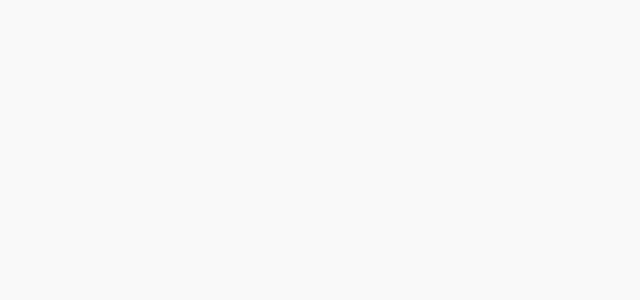
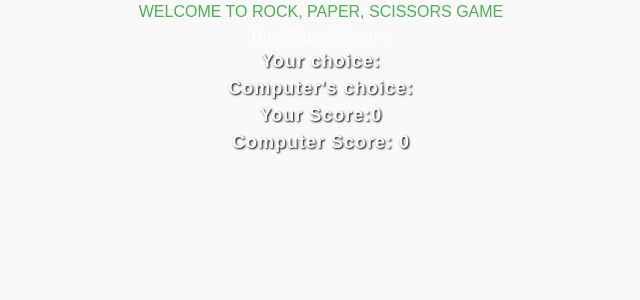
Before and after one commit to npnquang/unihack-2024, a React (Vite) app: page /rpsgame in a window 1280 px wide. Shown: the top 300 px of the page, without its empty margins (319-959 px from the left). Built offline with nearby package versions, Linux system fonts and the light colour scheme.

Commit message:
RPsgame 70%

```diff
--- /dev/null
+++ b/src/components/rock-pap-sic/Game.css
@@ -0,0 +1,53 @@
+/* Game.css */
+
+html,
+body {
+height: 100%;
+margin: 0;
+}
+
+body {
+background-color: #333;
+color: #fff;
+}
+
+.container {
+display: flex;
+flex-direction: column;
+align-items: center;
+justify-content: center;
+height: 100%;
+}
+
+h1 {
+font-size: 24px;
+margin-bottom: 20px;
+color: #4caf50;
+text-transform: uppercase;
+}
+
+button {
+	margin: 0 10px;
+	padding: 10px 20px;
+	font-size: 16px;
+	background-color: #4caf50;
+	color: white;
+	border: none;
+	border-radius: 4px;
+	cursor: pointer;
+	transition: background-color 0.3s ease;
+}
+
+button:hover {
+	background-color: #45a049;
+}
+
+.content {
+	color: #fff; /* Text color */
+	font-family: Arial, sans-serif; /* Font family */
+	font-size: 18px; /* Font size */
+	font-weight: bold; /* Font weight */
+	text-align: center; /* Text alignment */
+	text-shadow: 1px 1px 2px #000; /* Text shadow */
+	letter-spacing: 1px; /* Letter spacing */
+}
--- /dev/null
+++ b/src/components/rock-pap-sic/Game.jsx
@@ -0,0 +1,82 @@
+// Game.js
+
+import {Component} from "react";
+import './Game.css';
+
+class Game extends Component{
+    constructor(props) {
+        super(props)
+        this.state = {
+            playerVal : null,
+            computerVal : null,
+            playerScore: 0,
+            compScore: 0,
+        };
+    }
+    logic = (playerVal, computerVal)=>{
+        if(playerVal == computerVal){
+            return 0;
+        } else if ((playerVal == "ROCK" && computerVal == "SCISSORS") ||
+            (playerVal == "SCISSORS" && computerVal == "PAPER") ||
+            (playerVal == "PAPER" && computerVal == "ROCK")
+        ) {
+            return 1;
+        } else {
+            return -1;
+        }
+    }
+
+    decision = (playerChoice)=> {
+        const choices = ["ROCK", "PAPER", "SCISSORS"];
+        const compChoice =  choices[Math.floor(Math.random() * choices.length)];
+        const val = this.logic(playerChoice, compChoice)
+        if(val == 1) {
+            console.log("Hello")
+            this.setState({
+                playerVal: playerChoice,
+                computerVal : compChoice,
+                playerScore : this.state.playerScore +1
+            })
+        } else if(val == -1) {
+            console.log("Hello")
+            this.setState({
+                playerVal: playerChoice,
+                computerVal : compChoice,
+                compScore : this.state.compScore +1
+            })
+        } else {
+            console.log("Hello")
+            this.setState({
+                computerVal : compChoice,
+                playerVal : playerChoice
+            })
+        }
+    }
+    render(){
+        const {playerVal, computerVal, playerScore, compScore} = this.state;
+        return(
+            <div className="container">
+                <h1>Welcome to Rock, Paper, Scissors Game</h1>
+                <div >
+                    <button onClick={()=>this.decision("ROCK")}>
+                        <i className={`fas fa-hand-rock`} /> Rock
+                    </button>
+                    <button onClick={()=>this.decision("PAPER")}>
+                        <i className={`fas fa-hand-paper`} /> Paper
+                    </button>
+                    <button onClick={()=>this.decision("SCISSORS")}>
+                        <i className={`fas fa-hand-scissors`} />  Scissors
+                    </button>
+                </div>
+                <div className="content">
+                    <p>Your choice: {playerVal}</p>
+                    <p>Computer&apos;s choice: {computerVal}</p>
+                    <h2>Your Score:{playerScore}</h2>
+                    <h2>Computer Score: {compScore}</h2>
+                </div>
+            </div>
+        )
+    }
+}
+
+export default Game;
--- a/src/components/rock-pap-sic/Rpsgame.jsx
+++ b/src/components/rock-pap-sic/Rpsgame.jsx
@@ -1,36 +1,9 @@
-
-
+import './Game.css';
+import Game from './Game';
 
 const Rpsgame = () => {
     return (
-        <html lang="en">
-        <head>
-            <link rel="stylesheet"
-                href=
-        "https://cdnjs.cloudflare.com/ajax/libs/font-awesome/5.15.3/css/all.min.css" />
-            <meta charset="utf-8" />
-            <link rel="icon"
-                href="%PUBLIC_URL%/favicon.ico" />
-            <meta name="viewport"
-                content="width=device-width, initial-scale=1" />
-            <meta name="theme-color" content="#000000" />
-            <meta
-            name="description"
-            content="Web site created using create-react-app"/>
-            <link rel="apple-touch-icon"
-                href="%PUBLIC_URL%/logo192.png" />
-            <link rel="manifest"
-                href="%PUBLIC_URL%/manifest.json" />
-            <title>React App</title>
-        </head>
-        <body>
-            <noscript>
-            You need to enable JavaScript to run this app.
-            </noscript>
-            <div id="root"></div>
-        </body>
-        </html>
-
+        <Game/>
     )
   }
 
```
